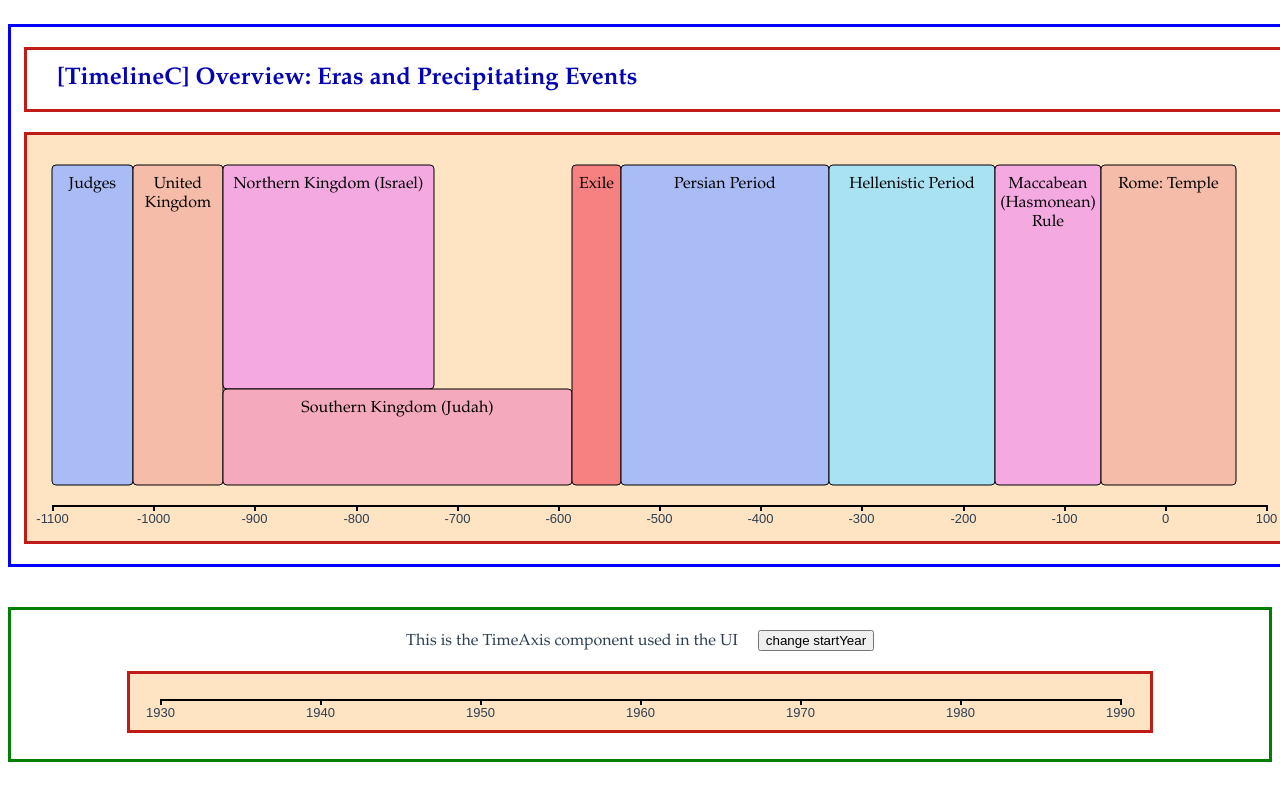
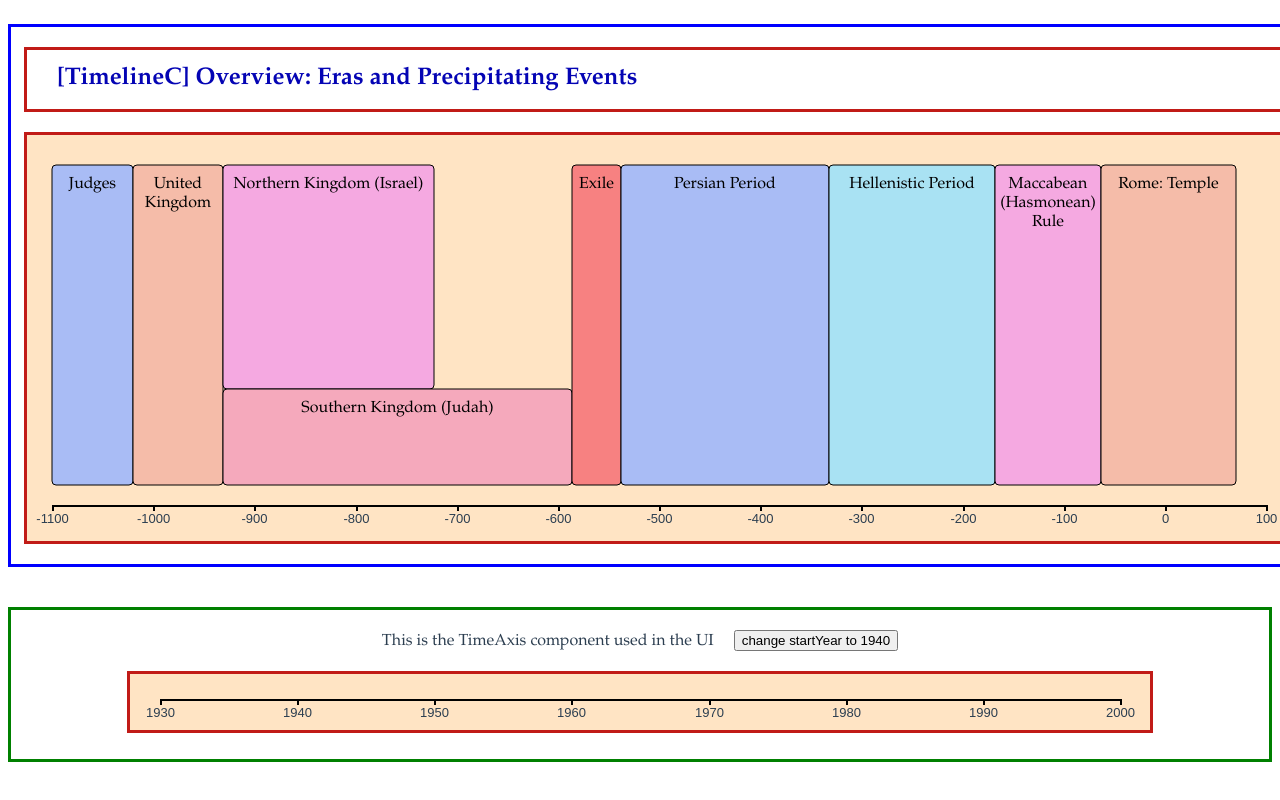
Before and after one commit to bruml2/studio1, a Vue app: page / in a window 1280 px wide. Shown: the part 1891-2691 px from the top of the page. Built offline with nearby package versions, Linux system fonts and the light colour scheme.

Commit message:
final TimeAxisView

```diff
--- a/src/App.vue
+++ b/src/App.vue
@@ -24,8 +24,8 @@
 
     <div style="padding: 20px 0 0; border: 3px solid green;">
       <span>This is the TimeAxis component used in the UI</span>
-      <button @click="changeStartYear" style="margin-left: 20px;">change startYear</button>
-      <TimeAxis :timeAxisPropObj="timeAxisPropObj" />
+      <button @click="changeStartYear" style="margin-left: 20px;">change startYear to 1940</button>
+      <TimeAxisView :timeAxisPropObj="timeAxisPropObj" />
     </div>
     <div style="height: 40px;"></div>
   </div>
@@ -33,14 +33,14 @@
 
 <script>
 import TimelineView  from '@/components/TimelineView.vue'
-import TimeAxis      from '@/components/TimeAxis.vue'
+import TimeAxisView      from '@/components/TimeAxisView.vue'
 import { builddate } from './assets/builddate.js'
 
 export default {
   name: 'app',
   components: {
     TimelineView,
-    TimeAxis
+    TimeAxisView
   },
   data() {
     return {
@@ -110,9 +110,9 @@ export default {
       },
       timelineC: null, /* fetched from file system during mounted hook */
       timeAxisPropObj: {
-        startYear: 1940,
+        startYear: 1930,
         stopYear: 2000,
-        tickInterval: 5,
+        tickInterval: 10,
         svgWidth: 1000,
       },
       tvcWidth: 1302, /* allows for temporary 1px border */
--- a/src/components/TimeAxis.vue
+++ b/src/components/TimeAxisView.vue
@@ -1,5 +1,5 @@
 <template>
-  <div id="timeAxisComponent">
+  <div id="timeAxisView">
     <svg class="svg" :width="timeAxisObj.svgWidth" height="50px" xmlns="http://www.w3.org/2000/svg">
       <g class="timeAxisGrp"></g>
     </svg>
@@ -10,7 +10,7 @@
 import * as d3 from 'd3'
 
 export default {
-  name: "TimeAxisComponent",
+  name: "TimeAxisViewComponent",
   props: {
     // typcially: startYear, stopYear, tickInterval, svgWidth only;
     timeAxisPropObj: {
@@ -22,10 +22,10 @@ export default {
     return {
       rootEl: undefined,
       timeAxisObj: {
-        startYear: 1930,
+        startYear: 1920,
         stopYear: 1990,
         tickInterval: 10,
-        svgWidth: 1000,
+        svgWidth: 1020,
         svgSideMargin: 20,
         eraTopMargin: 0,
         eraHeight: 0,
@@ -38,8 +38,8 @@ export default {
     }
   },
   mounted: function() {
-    this.rootEl = document.getElementById("timeAxisComponent")
-    // console.log(`In mounted of ${this.timelineID}: `, this.tl)
+    this.rootEl = document.getElementById("timeAxisView")
+    Object.assign(this.timeAxisObj, this.timeAxisPropObj)
     this.drawTimeAxis(this.timeAxisObj)
   },
   watch: {
@@ -49,22 +49,16 @@ export default {
     timeAxisPropObj: {
       deep: true,
       handler: function(newVal) {
-        console.log("watch handler fired")
-        console.log("newVal: ")
-        console.dir(newVal)
-        // should be the same:
-        // Object.assign(this.timeAxisObj, newVal)
-        console.log("this.timeAxisObj: ")
-        console.dir(this.timeAxisObj)
-        Object.assign(this.timeAxisObj, this.timeAxisPropObj)
+        // newVal contains only the properties in timeAxisPropObj;
+        console.log("TimeAxisView watch handler fired")
+        Object.assign(this.timeAxisObj, newVal)
         this.drawTimeAxis(this.timeAxisObj)
       }
     }
   },
   methods: {
     drawTimeAxis(tl) {
-      console.log("in drawTimeAxis: tl: ")
-      console.dir(tl)
+      // tl is NOT the timeline object; it's the smaller timeAxisObj;
       tl.timeScaleFn = d3.scaleLinear()
         .domain([tl.startYear, tl.stopYear])
         .rangeRound([tl.svgSideMargin,
@@ -98,12 +92,11 @@ export default {
           .attr("text-rendering", "optimizeLegibility");
     }
   }
-
 }
 </script>
 
 <style scoped>
-#timeAxisComponent {
+#timeAxisView {
   display: inline-block;
   box-sizing: border-box;
   margin: 20px auto;
```
